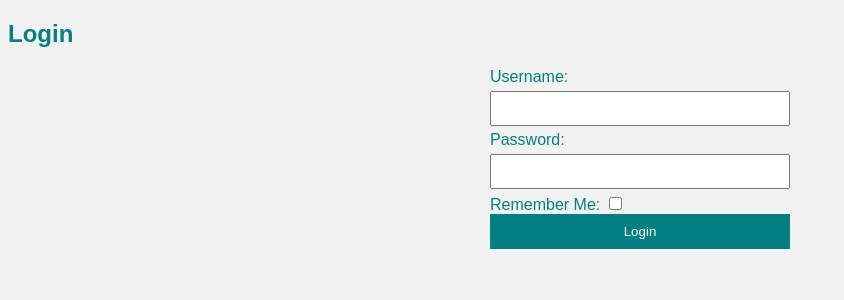
After one commit to eklavyabhardwaj/Elektra, a Flask app: page /login in a window 1280 px wide. The commit adds this page. Shown: the top 300 px of the page, without its empty margins (0-844 px from the left). Run offline with Flask 3, Linux system fonts and the light colour scheme.

Commit message:
Add files via upload

```diff
--- a/app.py
+++ b/app.py
@@ -1,4 +1,4 @@
-from flask import Flask, render_template, request, jsonify,url_for
+from flask import Flask, render_template, request, jsonify, redirect, url_for, session
 import requests
 import random
 import json
@@ -6,7 +6,15 @@ import pandas as pd
 from markupsafe import Markup
 from sklearn.neural_network import MLPClassifier
 from sklearn.feature_extraction.text import TfidfVectorizer
+from playwright.sync_api import sync_playwright
+import secrets
+from datetime import timedelta
 
+
+
+app = Flask(__name__, static_url_path='/static', static_folder='static')
+# Define a secret key for session management
+app.secret_key = secrets.token_hex(16)
 
 # Load the CSV file into a DataFrame
 csv_file_path = "machine_password.csv"
@@ -14,7 +22,6 @@ df = pd.read_csv(csv_file_path)
 
 # Drop rows with missing values
 df = df.dropna(axis=0, how='any')
-# df = df.fillna(axis=0, how='any')
 
 # Preprocess the data
 texts = df['Machine'] + ' ' + df['Purpose']
@@ -25,25 +32,99 @@ vectorizer = TfidfVectorizer()
 X = vectorizer.fit_transform(texts)
 y = labels
 
-# Build and train the Random Forest classifier
 # Build and train the Artificial Neural Network (MLP classifier)
 mlp_classifier = MLPClassifier(hidden_layer_sizes=(100,), max_iter=300, random_state=42)
 mlp_classifier.fit(X, y)
 
+# Define ERP login details (replace with your actual details)
+ERP_USERNAME = "your_username"
+ERP_PASSWORD = "your_password"
 
-app = Flask(__name__, static_url_path='/static', static_folder='static')
-
-
-RASA_API_ENDPOINT = "http://localhost:5005/model/parse"  # Default Rasa API endpoint
-#JSON_DATA_FILE = "C:/Users/Eklavyab/ElectrolabChatBOT/data/passworddata.json"  # Update with the actual path to your JSON file
-
-# Load the JSON data
-# with open(JSON_DATA_FILE, 'r') as json_file:
-    # machine_data = json.load(json_file)
+RASA_API_ENDPOINT = "http://localhost:5005/model/parse"
 
 @app.route("/")
 def home():
+    if 'username' in session:
+        return redirect(url_for("calculate_realization_page"))
     return render_template("index.html")
+
+@app.route("/login", methods=["GET", "POST"])
+def login():
+    if request.method == "POST":
+        username = request.form.get("username")
+        password = request.form.get("password")
+        remember = request.form.get("remember")  # Check if the "Remember Me" checkbox is checked
+
+        if check_erp_credentials(username, password):
+            session['username'] = username  # Store the username in the session
+
+            # Set a cookie or use session to remember login information if "Remember Me" is checked
+            if remember == "on":
+                # Set a cookie or use session to remember login information
+                # Example using session:
+                session.permanent = True
+                app.permanent_session_lifetime = timedelta(days=7)  # Adjust as needed
+
+            return redirect(url_for("calculate_realization_page"))
+        else:
+            return render_template("login.html", error="Invalid credentials")
+
+    return render_template("login.html", error=None)
+
+def check_erp_credentials(username, password):
+    with sync_playwright() as p:
+        browser = p.chromium.launch(headless=False)
+        context = browser.new_context()
+        page = context.new_page()
+
+        # Navigate to the ERP login page
+        print("Navigating to the ERP login page...")
+        page.goto("https://erp.electrolabgroup.com/login#login")
+
+        # Fill in the login credentials
+        print(f"Filling in the username: {username}")
+        email_input = page.wait_for_selector('//*[@id="login_email"]', timeout=10000)
+        email_input.type(username)
+
+        print("Filling in the password...")
+        password_input = page.wait_for_selector('//*[@id="login_password"]', timeout=10000)
+        password_input.type(password)
+
+        # Find the login button and click it
+        print("Clicking the login button...")
+        login_button = page.wait_for_selector('//*[@id="page-login"]/div/main/div[2]/div/section[1]/div[1]/form/div[2]/button', timeout=10000)
+        login_button.click()
+
+        # Wait for navigation or load state to ensure the login process is completed
+        print("Waiting for the login process to complete...")
+        page.wait_for_load_state("load")
+
+        # Wait for an additional 20 seconds (adjust as needed)
+        print("Waiting for an additional 20 seconds...")
+        page.wait_for_timeout(20000)  # 20,000 milliseconds = 20 seconds
+
+        # Check the current URL after login
+        current_url = page.url
+
+        # Check if the URL matches the expected one
+        is_logged_in = current_url.startswith("https://erp.electrolabgroup.com/app")
+
+        if is_logged_in:
+            print("Login successful!")
+        else:
+            print("Login failed.")
+
+        # Close the browser
+        context.close()
+        browser.close()
+
+        return is_logged_in
+
+@app.route("/calculate_realization_page")
+def calculate_realization_page():
+    if 'username' not in session:
+        return redirect(url_for("login"))
+    return render_template("calculate_realization_page.html")
 
 @app.route("/get_response", methods=["POST"])
 def get_response():
@@ -63,7 +144,6 @@ def interpret_message(message):
             print(f"Intent: {intent}")
             print(f"Entities: {entities}")
 
-            # Pass the user's message to generate_response
             response_text = generate_response(intent, entities, message)
 
             return response_text
@@ -230,9 +310,9 @@ def generate_response(intent, entities, message):
         # Provide a message with a link to the new page for the calculation
 
 
-        response_text = "Sure! Let's calculate the realization. "
+        response_text = "Sure! Let's calculate the realization. \n"
 
-        response_text += f'<a href={url_for("calculate_realization_page")}>Click here to proceed.</a>'
+        response_text += f'<a class = link-button href={url_for("calculate_realization_page")}>Click here to proceed.</a>'
 
 
 
@@ -257,6 +337,9 @@ def generate_response(intent, entities, message):
     else:
         response_text = "I'm not sure how to respond to that."
 
+
+
+
         # Replace '\n' with '<br>'
     response_text = response_text.replace('\n', '<br>')
 
@@ -266,10 +349,7 @@ def generate_response(intent, entities, message):
     return response_text
 
 
-@app.route("/calculate_realization_page")
-def calculate_realization_page():
-    # Render the template for the new page where the user can input details for the calculation
-    return render_template("calculate_realization_page.html")
+
 
 
 
--- /dev/null
+++ b/templates/login.html
@@ -0,0 +1,73 @@
+<!DOCTYPE html>
+<html lang="en">
+<head>
+    <meta charset="UTF-8">
+    <meta http-equiv="X-UA-Compatible" content="IE=edge">
+    <meta name="viewport" content="width=device-width, initial-scale=1.0">
+    <title>Login</title>
+
+    <style>
+        body {
+            background-color: #f2f2f2; /* light grey background */
+            font-family: 'Arial', sans-serif; /* specify your desired font */
+            color: #333; /* dark grey text color */
+        }
+
+        h2 {
+            color: #008080; /* teal heading color */
+        }
+
+        form {
+            max-width: 300px; /* adjust the width as needed */
+            margin: 0 auto;
+        }
+
+        label {
+            color: #008080; /* teal label color */
+        }
+
+        input[type="text"],
+        input[type="password"] {
+            width: 100%;
+            padding: 8px;
+            margin: 5px 0;
+            box-sizing: border-box;
+        }
+
+        button {
+            background-color: #008080; /* teal button color */
+            color: #fff; /* white text color */
+            padding: 10px;
+            border: none;
+            cursor: pointer;
+            width: 100%;
+        }
+
+        button:hover {
+            background-color: #004d4d; /* dark teal color on hover */
+        }
+
+        p {
+            color: red;
+        }
+    </style>
+</head>
+<body>
+    <h2>Login</h2>
+    {% if error %}
+        <p>{{ error }}</p>
+    {% endif %}
+    <form method="post" action="{{ url_for('login') }}">
+        <label for="username">Username:</label>
+        <input type="text" id="username" name="username" required><br>
+
+        <label for="password">Password:</label>
+        <input type="password" id="password" name="password" required><br>
+
+        <label for="remember">Remember Me:</label>
+        <input type="checkbox" id="remember" name="remember"><br>
+
+        <button type="submit">Login</button>
+    </form>
+</body>
+</html>
```
Also changed, not shown: templates/index.html (+32 -4 lines).
